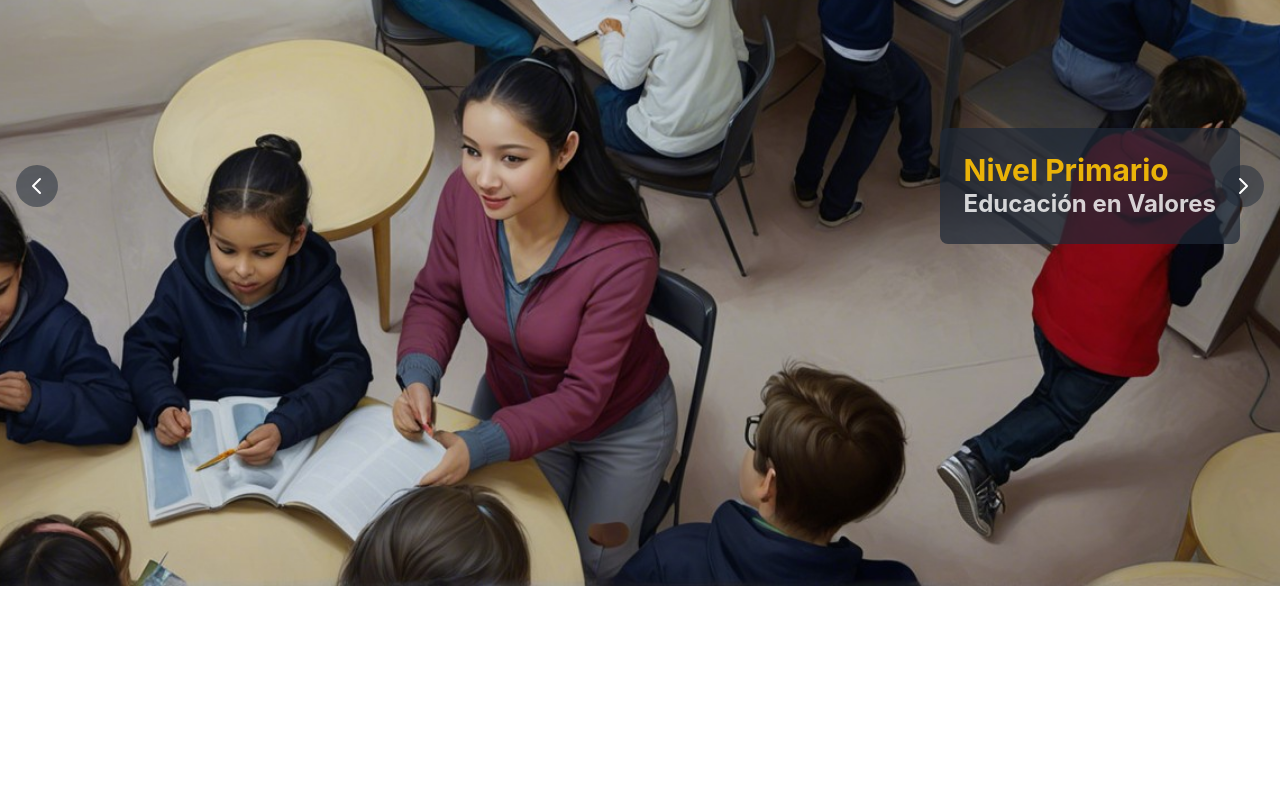
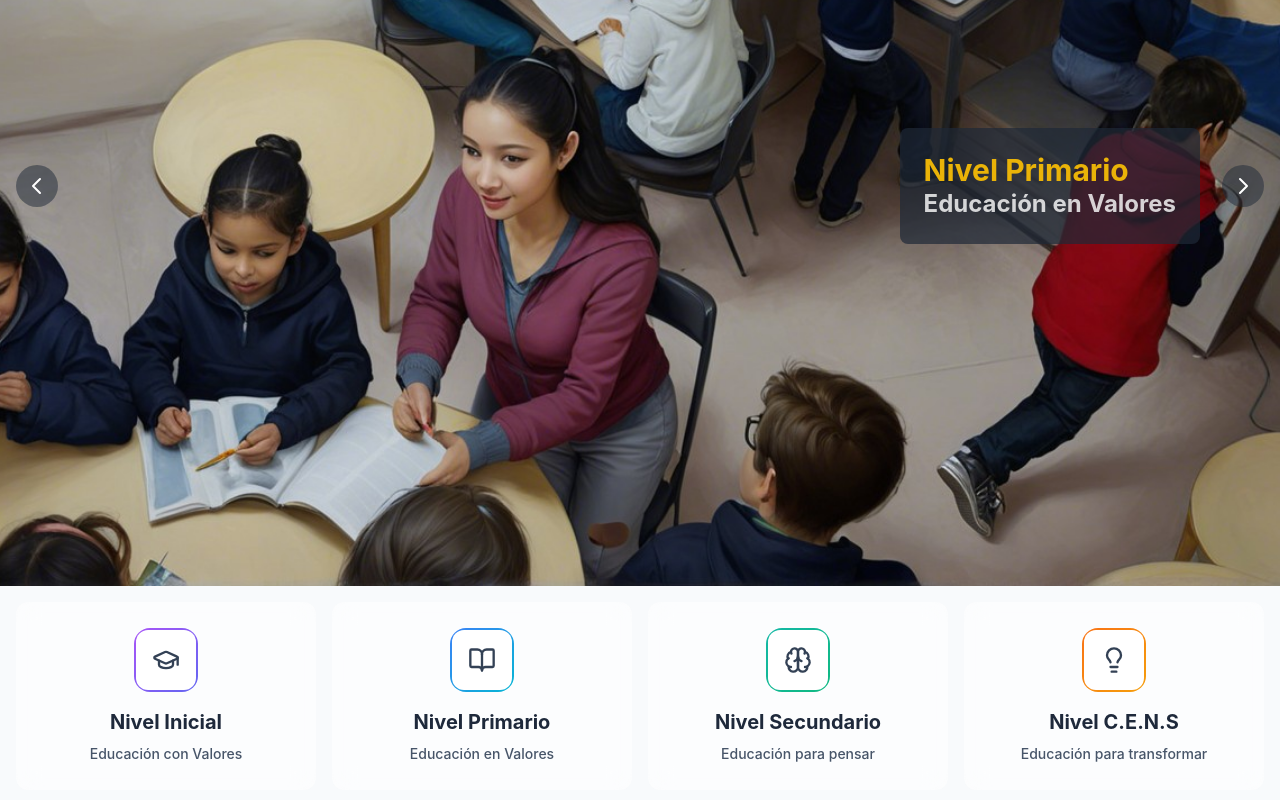
Before and after one commit to Marcelochoquecruz/INF631-Front-End-SegundoParcial, a React (Vite) app: page / in a window 1280 px wide. Shown: the part 366-1166 px from the top of the page. Before the commit the page ends 952 px from the top, so only its background shows below. Built offline with nearby package versions, Linux system fonts and the light colour scheme.

Commit message:
El menu quedo como obra de arte

```diff
--- a/src/App.tsx
+++ b/src/App.tsx
@@ -4,7 +4,7 @@ import Head from './components/head/Head'; // Importar tu componente Head
 import NavBar from './components/head/NavBar'; // Importar tu NavBar
 import './App.css'; // Importar los estilos CSS para tu App
 import Carrousel from './components/slider';
-
+import Menu from './components/menu';
 const App = () => {
   return (
     <Router>
@@ -14,6 +14,7 @@ const App = () => {
         {/* Aquí irá el resto de tus rutas/contenido */}
       </div>
       <Carrousel />
+      <Menu/>
     </Router>
   );
 };
--- /dev/null
+++ b/src/components/menu.tsx
@@ -0,0 +1,122 @@
+import React, { useState, useEffect } from 'react';
+import { GraduationCap, BookOpen, Brain, Lightbulb, Sun, Moon } from 'lucide-react';
+
+const Menu = () => {
+  const [hoveredIndex, setHoveredIndex] = useState<number | null>(null);
+  const [isDarkMode, setIsDarkMode] = useState(false);
+
+  const menuItems = [
+    {
+      nivel: 'Nivel Inicial',
+      descripcion: 'Educación con Valores',
+      icon: GraduationCap,
+      gradient: 'from-purple-500 to-indigo-500'
+    },
+    {
+      nivel: 'Nivel Primario',
+      descripcion: 'Educación en Valores',
+      icon: BookOpen,
+      gradient: 'from-blue-500 to-cyan-500'
+    },
+    {
+      nivel: 'Nivel Secundario',
+      descripcion: 'Educación para pensar',
+      icon: Brain,
+      gradient: 'from-teal-500 to-emerald-500'
+    },
+    {
+      nivel: 'Nivel C.E.N.S',
+      descripcion: 'Educación para transformar',
+      icon: Lightbulb,
+      gradient: 'from-orange-500 to-amber-500'
+    },
+  ];
+
+  // Detectar preferencia de modo oscuro del sistema
+  useEffect(() => {
+    const darkModePreference = window.matchMedia('(prefers-color-scheme: dark)');
+    setIsDarkMode(darkModePreference.matches);
+
+    const handler = (e: MediaQueryListEvent) => setIsDarkMode(e.matches);
+    darkModePreference.addEventListener('change', handler);
+    return () => darkModePreference.removeEventListener('change', handler);
+  }, []);
+
+  return (
+    <section className={`p-4 transition-colors duration-300 ${
+      isDarkMode ? 'bg-slate-900/95' : 'bg-slate-50/95'
+    }`}>
+      {/* Theme Toggle Button */}
+      <button
+        onClick={() => setIsDarkMode(!isDarkMode)}
+        className={`fixed top-4 right-4 p-2 rounded-full transition-all duration-300 ${
+          isDarkMode ? 'bg-slate-800 text-yellow-400' : 'bg-slate-200 text-slate-700'
+        } hover:scale-110`}
+      >
+        {isDarkMode ? <Sun size={24} /> : <Moon size={24} />}
+      </button>
+
+      <ul className="max-w-7xl mx-auto flex flex-col md:flex-row gap-4 transition-all duration-300">
+        {menuItems.map((item, index) => {
+          const Icon = item.icon;
+          return (
+            <li
+              key={index}
+              className="flex-1 relative group"
+              onMouseEnter={() => setHoveredIndex(index)}
+              onMouseLeave={() => setHoveredIndex(null)}
+            >
+              <a
+                href="#"
+                className={`flex flex-col h-full items-center p-6 rounded-xl transition-all duration-500
+                  ${isDarkMode ?
+                    'bg-slate-800/50 hover:bg-slate-800/90 text-white' :
+                    'bg-white/50 hover:bg-white/90 text-slate-800'
+                  }
+                  backdrop-blur-md border-2 border-transparent
+                  hover:border-2 hover:border-opacity-50
+                  ${hoveredIndex === index ? 'scale-102' : 'scale-100'}
+                  hover:shadow-2xl hover:shadow-current/10
+                  transform transition-all duration-300 ease-out`}
+              >
+                {/* Gradient line animation */}
+                <div className={`absolute top-0 left-0 w-full h-1 bg-gradient-to-r ${item.gradient}
+                  transform origin-left transition-transform duration-500 ease-out scale-x-0 group-hover:scale-x-100`} />
+
+                {/* Icon container with gradient background */}
+                <div className={`relative flex items-center justify-center w-16 h-16 mb-4 rounded-2xl
+                  bg-gradient-to-br ${item.gradient} p-0.5 transform transition-transform duration-500
+                  group-hover:rotate-6 group-hover:scale-110`}>
+                  <div className={`flex items-center justify-center w-full h-full rounded-xl ${
+                    isDarkMode ? 'bg-slate-900' : 'bg-white'
+                  }`}>
+                    <Icon size={28} className={`transition-colors duration-300 ${
+                      hoveredIndex === index ? 'text-current' : isDarkMode ? 'text-white' : 'text-slate-700'
+                    }`} />
+                  </div>
+                </div>
+
+                <h1 className={`text-xl font-bold text-center mb-2 transition-colors duration-300
+                  ${isDarkMode ? 'text-white' : 'text-slate-800'}`}>
+                  {item.nivel}
+                </h1>
+
+                <h2 className={`text-sm font-medium text-center transition-colors duration-300
+                  ${isDarkMode ? 'text-slate-300' : 'text-slate-600'}`}>
+                  {item.descripcion}
+                </h2>
+
+                {/* Decorative corner gradient */}
+                <div className={`absolute bottom-0 right-0 w-24 h-24 rounded-full -mr-12 -mb-12
+                  bg-gradient-to-br ${item.gradient} opacity-10 transform transition-transform
+                  duration-500 ease-out scale-0 group-hover:scale-100`} />
+              </a>
+            </li>
+          );
+        })}
+      </ul>
+    </section>
+  );
+};
+
+export default Menu;
--- a/src/components/slider.tsx
+++ b/src/components/slider.tsx
@@ -52,7 +52,7 @@ const Carrousel = () => {
           alt="Carousel Image"
           className="w-full h-full object-cover"
         />
-        <div className="absolute right-10 top-1/2 transform -translate-y-1/2 bg-gray-800 bg-opacity-70 dark:bg-opacity-90 text-white p-6 rounded-lg max-w-lg">
+        <div className="absolute right-20 top-1/2 transform -translate-y-1/2 bg-gray-800 bg-opacity-70 dark:bg-opacity-90 text-white p-6 rounded-lg max-w-lg">
           <h3 className="text-3xl font-bold text-yellow-500">{data[index].nivel}</h3>
           <h3 className="text-2xl font-bold text-white opacity-80">{data[index].descripcion}</h3>
         </div>
```
